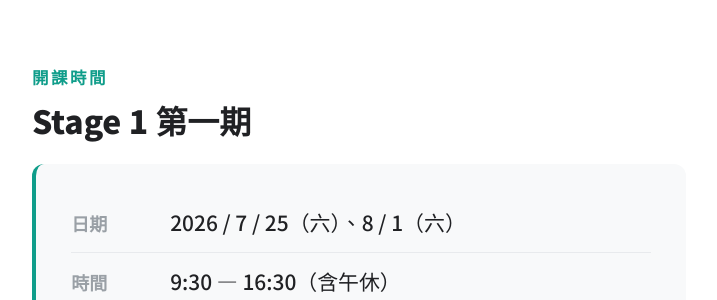
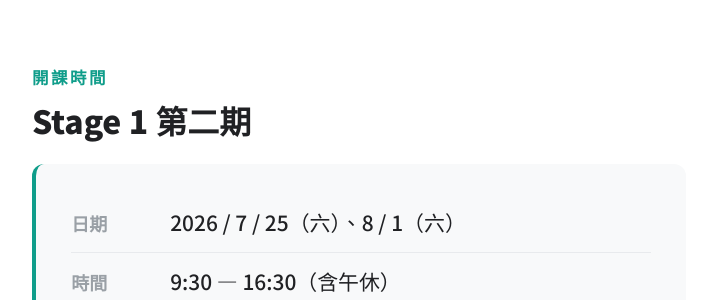
Before and after one commit to ai-cooperation/ai-path, a Jekyll site: the page built from vibe-coding/index.html, in a window 1280 px wide and 900 px high, scrolled down 8183 px. Shown: the part 163-463 px from the top of the window, without its empty margins (281-998 px from the left). Built offline with Jekyll 4.4.1, drawn with Linux system fonts in a browser that asks for light colours; some of the changed text lies outside the part shown.

Commit message:
feat: L1 報名頁改第二期（沿用報名系統，日期 7/25、8/1）
第一期(5月)已結束，L1 開第二期沿用同一報名頁/GAS/Sheet。
標題第一期→第二期；GAS 確認信日期已同步改 7/25、8/1 9:30-16:30(另需手動更新部署)

```diff
--- a/vibe-coding/index.html
+++ b/vibe-coding/index.html
@@ -521,7 +521,7 @@
 <!-- ══ Schedule ══ -->
 <section>
   <div class="section-label">開課時間</div>
-  <h2>Stage 1 第一期</h2>
+  <h2>Stage 1 第二期</h2>
   <div class="schedule-card">
     <div class="sch-row">
       <div class="sch-label">日期</div>
@@ -570,7 +570,7 @@
 
 <!-- ══ Registration Form ══ -->
 <div class="cta-section" id="register">
-  <h2>報名 Stage 1 第一期</h2>
+  <h2>報名 Stage 1 第二期</h2>
   <p>7/25 — 8/1 台北市<br>12 小時從 AI 聊天升級到完整的自動化服務</p>
 
   <form class="reg-form" id="regForm" onsubmit="return submitForm(event)">
```
